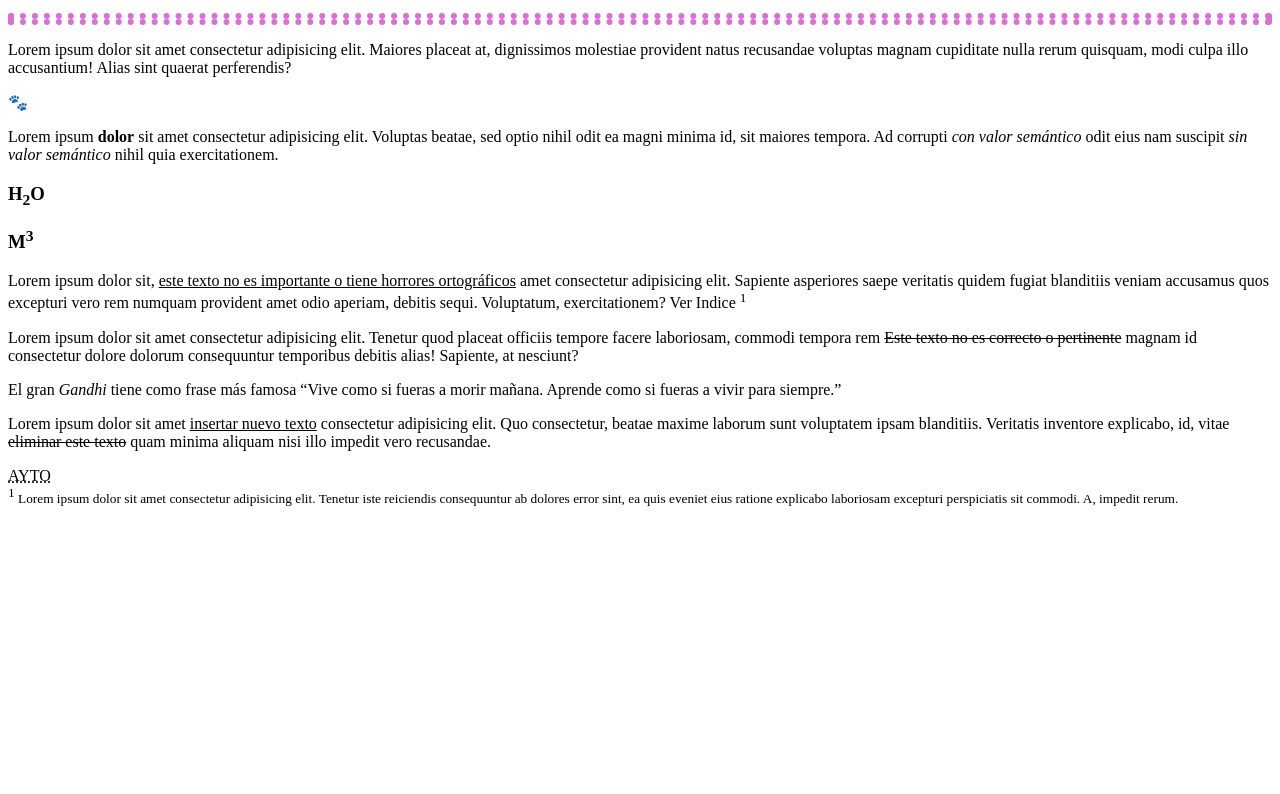
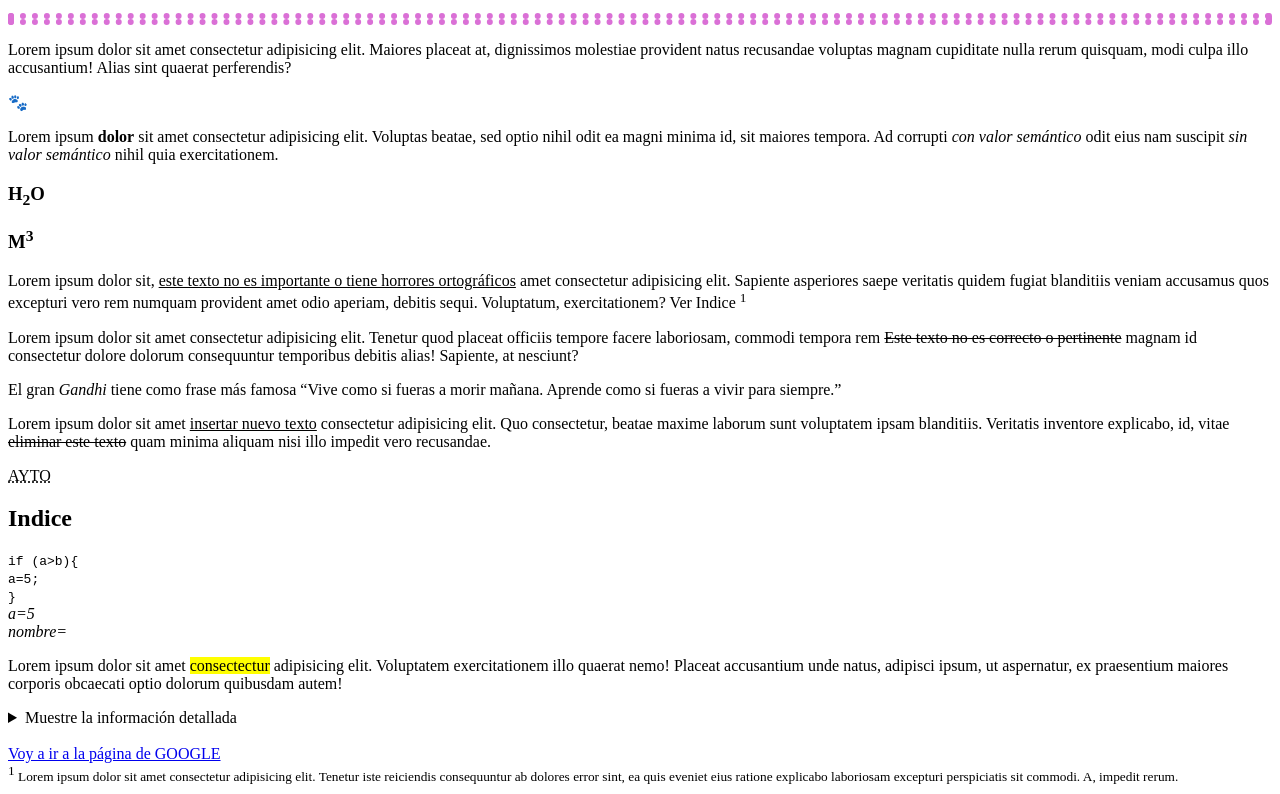
Before and after one commit to Douxcaramel3/HTML, a plain HTML site: page primer.html in a window 1280 px wide. Shown: the part 842-1636 px from the top of the page. Before the commit the page ends 1365 px from the top, so only its background shows below. Drawn offline with Linux system fonts and the light colour scheme.

Commit message:
nuevos contenidos

```diff
--- a/primer.html
+++ b/primer.html
@@ -106,24 +106,62 @@
             fueras a vivir para siempre.</q>
 
         <!--TEXTOS A ELIMINAR O A INSERTAR-->
-    <p>Lorem ipsum dolor sit amet <ins>insertar nuevo texto</ins> consectetur adipisicing elit. Quo consectetur, beatae maxime laborum sunt voluptatem
-        ipsam blanditiis. Veritatis inventore explicabo, id, vitae <del>eliminar este texto</del> quam minima aliquam nisi illo impedit vero
+    <p>Lorem ipsum dolor sit amet <ins>insertar nuevo texto</ins> consectetur adipisicing elit. Quo consectetur, beatae
+        maxime laborum sunt voluptatem
+        ipsam blanditiis. Veritatis inventore explicabo, id, vitae <del>eliminar este texto</del> quam minima aliquam
+        nisi illo impedit vero
         recusandae.</p>
 
 
-        <!--ABREVIATURA-->
-<abbr title="Ayuntamiento">AYTO</abbr>
+    <!--ABREVIATURA-->
+    <abbr title="Ayuntamiento">AYTO</abbr>
+
 
 
     <!--NOTA DE PIE DE PÁGINA CON TEXTO TIPO INDICES-->
+    <!--EL ATRIBUTO TITLE SE PUEDE ESCRIBIR EN CASI TODAS LAS ETIQUETAS-->
+    <h2 title="Indice">Indice</h2>
+
+    <!--ETIQUETA ESPECIAL PARA MOSTRAR CÓDIGO DE LENGUAJE DE PROGRAMACIÓN-->
+    <code>
+        if (a>b){<br>
+            a=5;<br>
+        }
+    </code>
+
+    <!--ETIQUETA PARA UNA VARIABLE MATEMÁTICA O INFORMÁTICA-->
+    <br>
+    <var>a=5</var>
+    <br>
+    <var>nombre=</var>
+
+    <!--ETIQUETA PARA MARCAR EL CÓDIGO TIPO RESALTADOR-->
+    <p>Lorem ipsum dolor sit amet <mark>consectectur</mark> adipisicing elit. Voluptatem exercitationem illo quaerat
+        nemo! Placeat accusantium unde natus, adipisci ipsum, ut aspernatur, ex praesentium maiores corporis obcaecati
+        optio dolorum quibusdam autem!</p>
+
+    <!--MOSTRAR DETALLES-->
+    <details>
+        <summary>Muestre la información detallada</summary>
+        <p>Lorem ipsum dolor sit amet consectetur adipisicing elit. Quae rem ratione blanditiis omnis quis eum
+            laudantium amet debitis, sunt eligendi magni corporis soluta eveniet aspernatur vel quas dicta tenetur
+            maiores.</p>
+    </details>
+<br>
+    <!--IMPORTANTE: ENLACES ENTRE PAGINAS EXTERNAS E INTERNAS-->
+    <a href="https://google.es" title="IR A GOOGLE" target="_blank">Voy a ir a la página de GOOGLE</a>
+
+<br>
+
     <footer>
+
         <Sup>1</Sup><small> Lorem ipsum dolor sit amet consectetur adipisicing elit. Tenetur iste reiciendis
             consequuntur ab dolores error sint, ea quis eveniet eius ratione explicabo laboriosam excepturi perspiciatis
             sit commodi. A, impedit rerum.</small>
     </footer>
 
 
-    <p></p>
+
 </body>
 
 </html>
```
